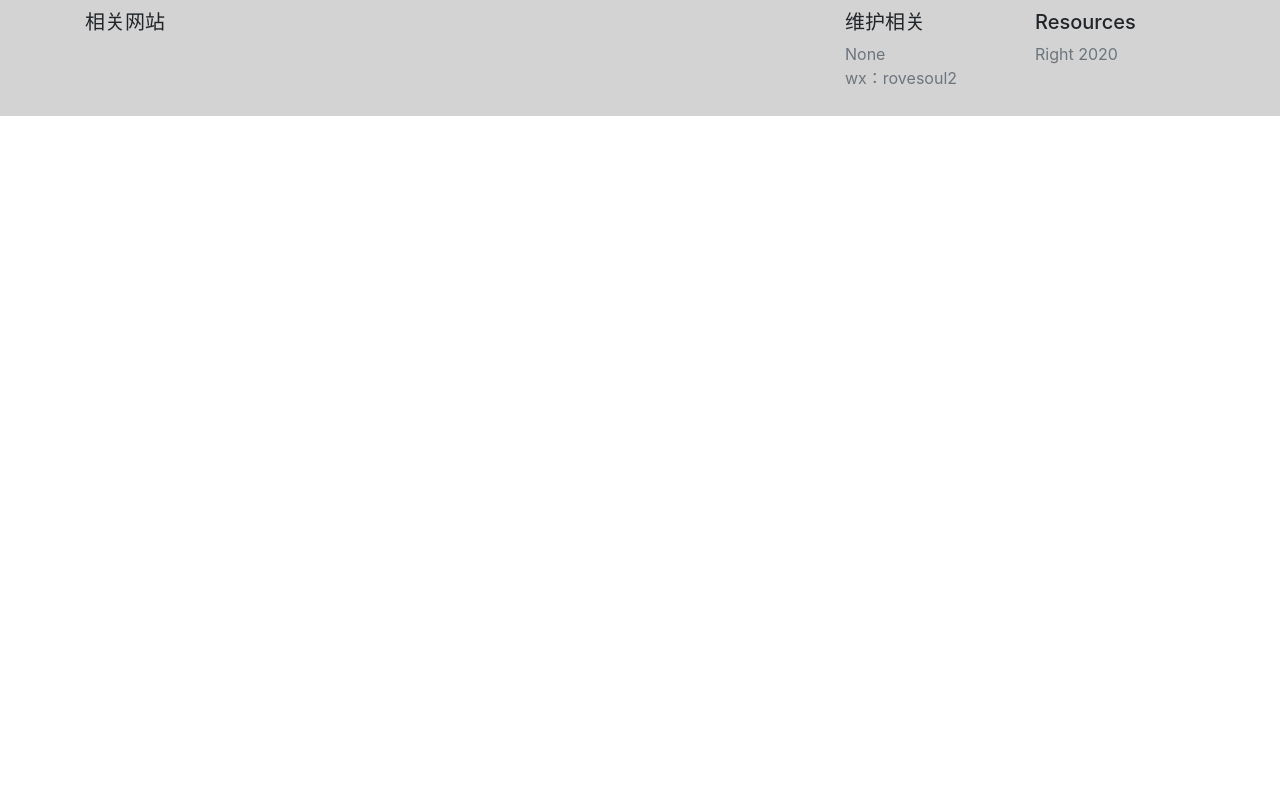
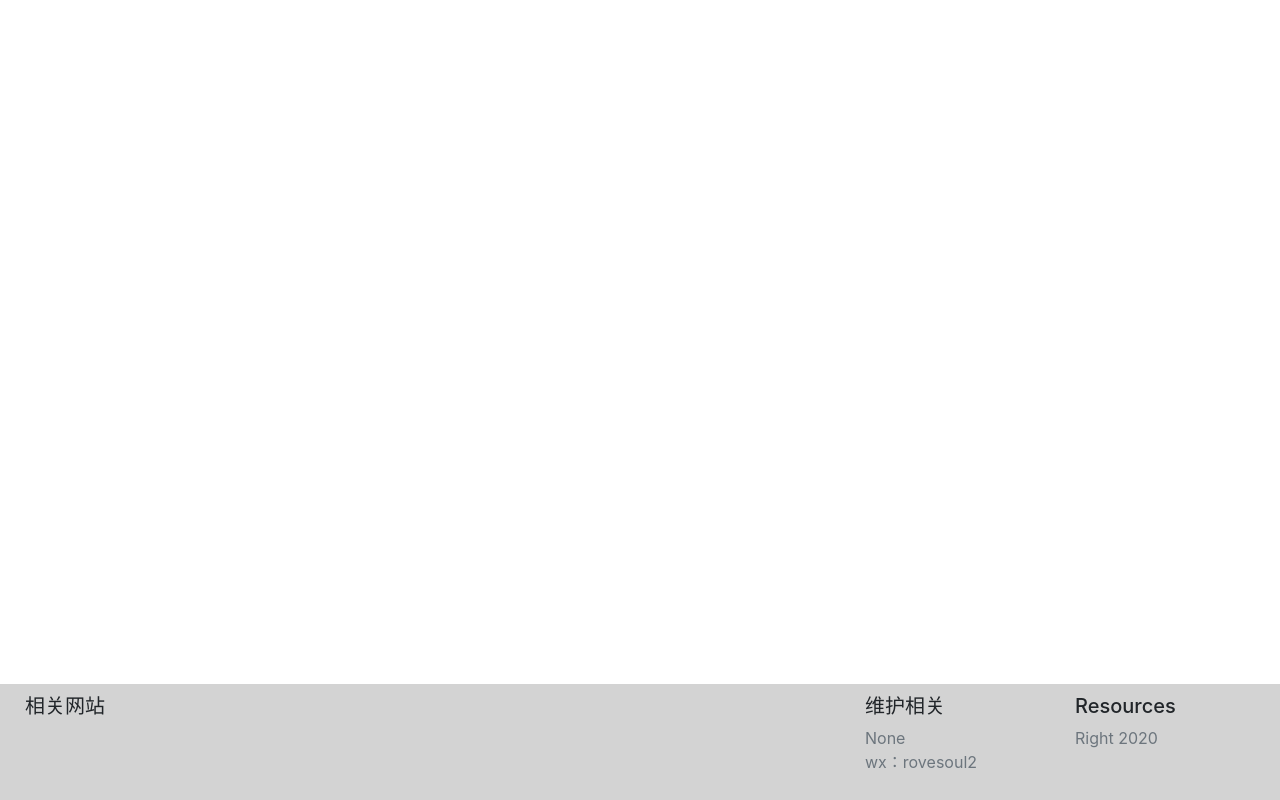
Before and after one commit to rovesoul/zhz_web, a Django app: template ZHZ_DATABASH/templates/footers.html in a window 1280 px wide. Run offline with Django 3.2, Linux system fonts and the light colour scheme; the template is opened without the code that fills it, so the values that code supplies are empty.

Commit message:
footer 外套沉底 footer改为container-fluid

```diff
--- a/ZHZ_DATABASH/templates/footers.html
+++ b/ZHZ_DATABASH/templates/footers.html
@@ -4,21 +4,24 @@
     <meta charset="UTF-8">
     <meta name="viewport" content="width=device-width, initial-scale=1, shrink-to-fit=no">
     <link rel="icon" type="image/png" sizes="20x20" href="/static/icon/plane.png">
-    <link rel="stylesheet" href="https://cdn.jsdelivr.net/npm/bootstrap@4.5.0/dist/css/bootstrap.min.css"          integrity="sha384-9aIt2nRpC12Uk9gS9baDl411NQApFmC26EwAOH8WgZl5MYYxFfc+NcPb1dKGj7Sk" crossorigin="anonymous">
+    <link rel="stylesheet" href="https://cdn.jsdelivr.net/npm/bootstrap@4.5.0/dist/css/bootstrap.min.css"
+          integrity="sha384-9aIt2nRpC12Uk9gS9baDl411NQApFmC26EwAOH8WgZl5MYYxFfc+NcPb1dKGj7Sk" crossorigin="anonymous">
     <script src="https://cdn.jsdelivr.net/npm/vue/dist/vue.js"></script>
     <script src="https://unpkg.com/axios/dist/axios.min.js"></script>
     <title>Title</title>
 </head>
 <body>
+<div class="fixed-bottom">
     <footer id="footer" style="background-color: lightgray;padding: 10px;">
-    <div class="container">
+        <div class="container-fluid ">
             <div class="row justify-content-between">
                 <div class="col-12 order-2 col-md-8 order-md-1">
                     <h5 class="d-inline-block">相关网站</h5>
                     <small id="copyright" class="d-inline-block text-muted"></small>
                     <ul class="list-unstyled">
                         {% for item in FriendWeb %}
-                      <li class="beian"><a class="beian" href="{{ item.2 }}" target="_blank" rel="nofollow">{{ item.1 }}</a></li>
+                            <li class="beian"><a class="beian" href="{{ item.2 }}" target="_blank"
+                                                 rel="nofollow">{{ item.1 }}</a></li>
                         {% endfor %}
                     </ul>
                 </div>
@@ -38,5 +41,6 @@
             </div>
         </div>
     </footer>
+</div>
 </body>
 </html>
```
Lines whose indentation alone changed are shown as unchanged.
